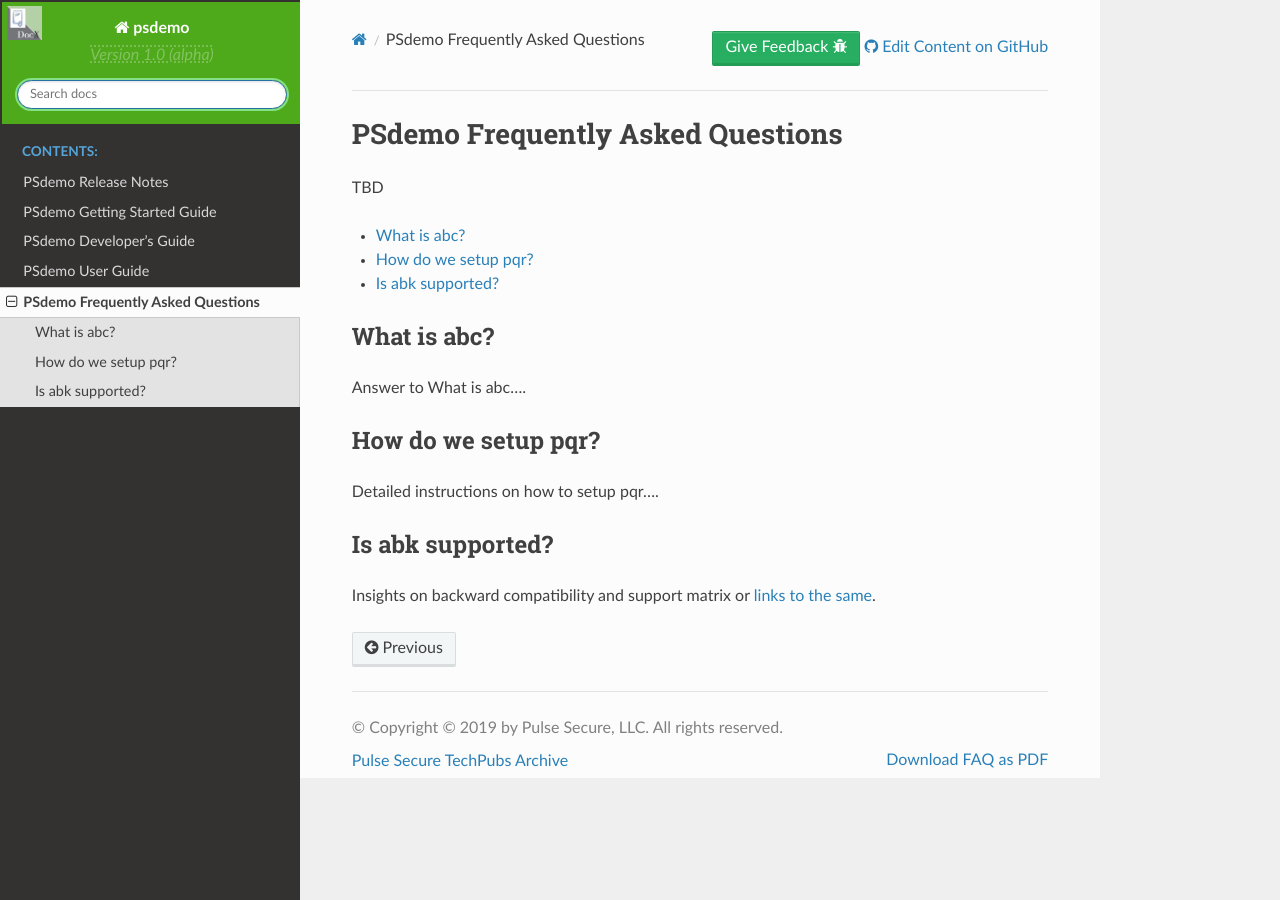
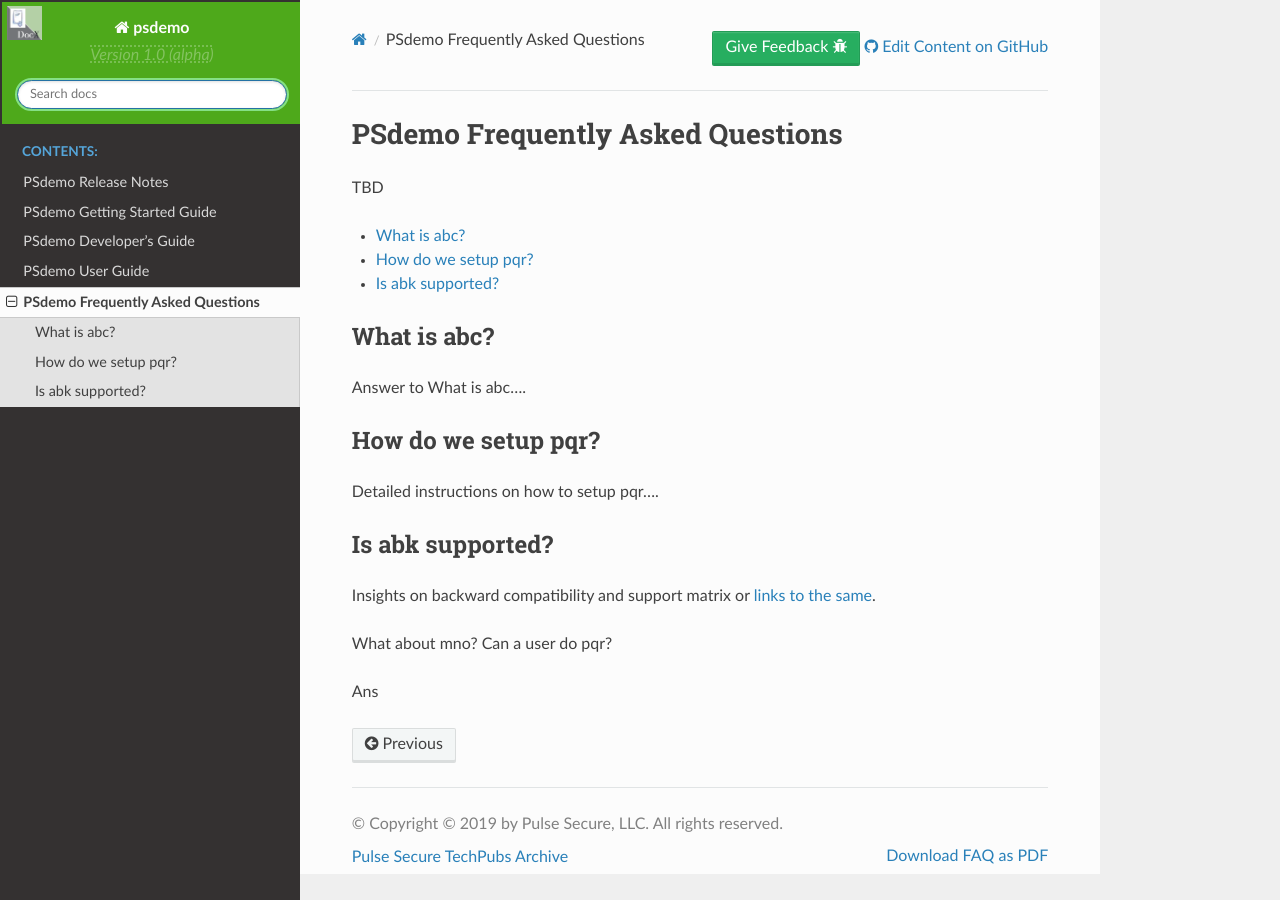
Before and after one commit to shaloo/psdemo, a Sphinx documentation site: the page built from docs/source/faq.rst, in a window 1280 px wide. Built offline with Sphinx 7.4.7 and the Read the Docs theme 2.0.0, drawn with Linux system fonts in a browser that asks for light colours.

Commit message:
demo FAQ update
demo

```diff
--- a/docs/source/faq.rst
+++ b/docs/source/faq.rst
@@ -23,3 +23,7 @@
 ------------------
 
 Insights on backward compatibility and support matrix or :ref:`links to the same<doc_relnotes>`.
+
+What about mno? Can a user do pqr?
+
+Ans
```
